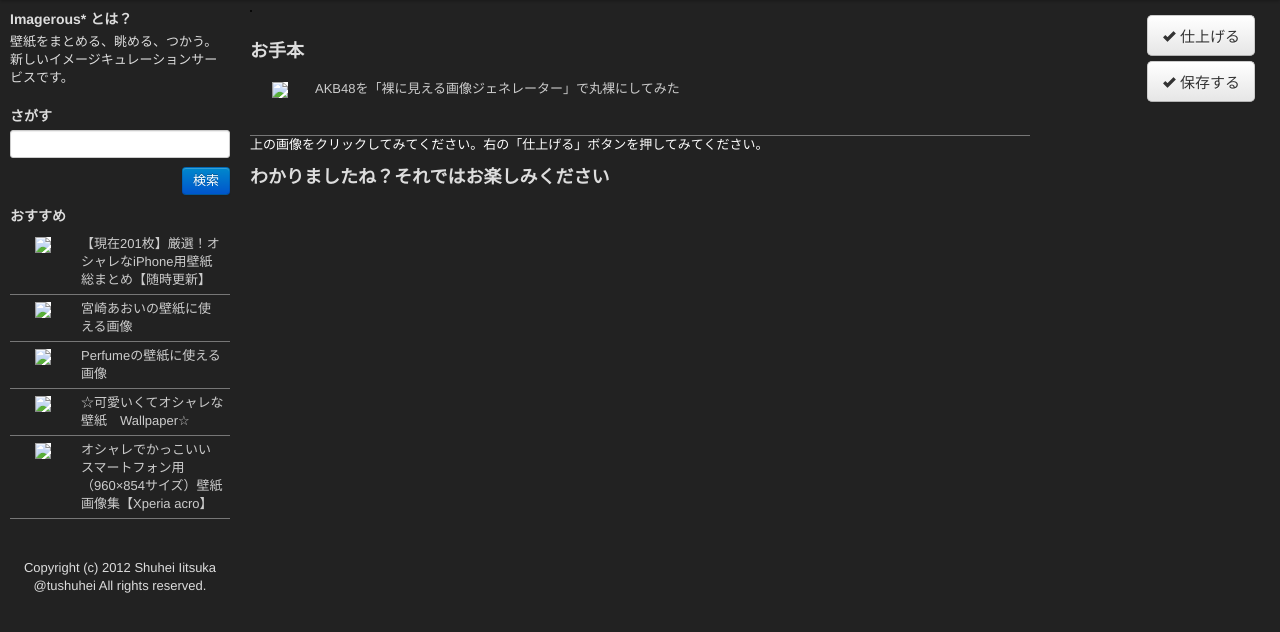
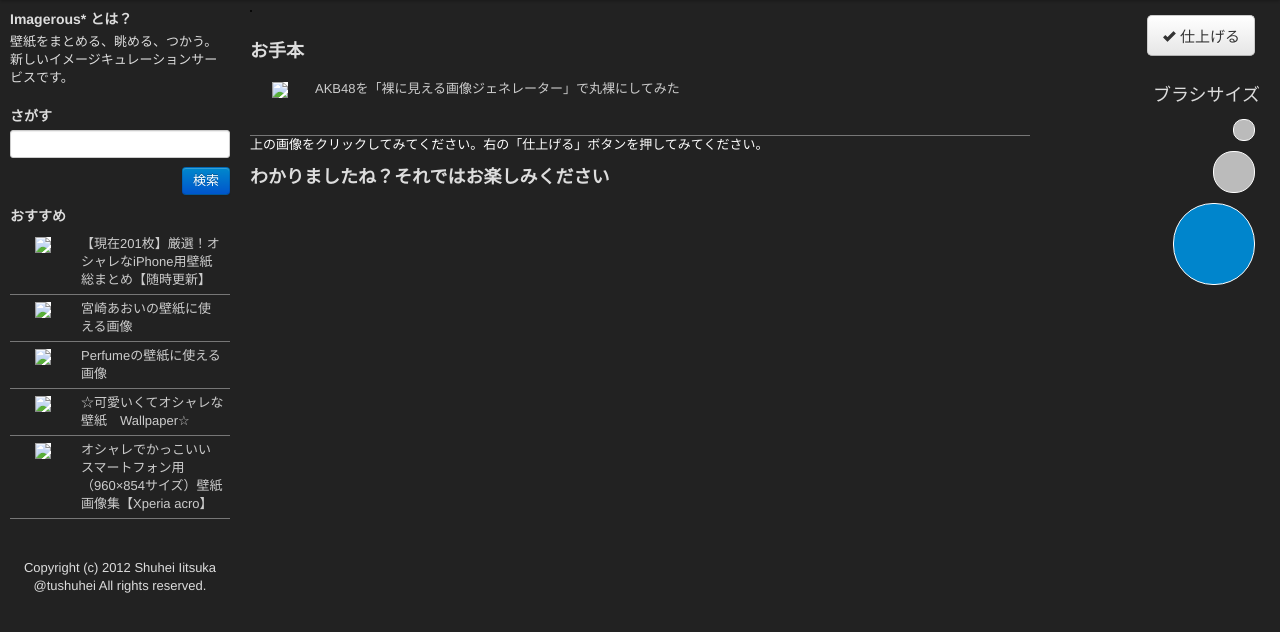
Before and after one commit to tushuhei/Imagerous, a PHP site: page /effect.php in a window 1280 px wide. Shown: the part 40-672 px from the top of the page. Run offline with PHP 8.4, Linux system fonts and the light colour scheme; a map, chart or similar area stays blank; some libraries are stand-ins or nearby versions.

Commit message:
ブラシ変更機能を加えた

```diff
--- a/templates/effecter.php
+++ b/templates/effecter.php
@@ -22,24 +22,111 @@
     <canvas id="subCanvas"></canvas>
     <img id="subPic">
 </div>
-<div style="width:180px; position:fixed; right:20px;top:50px; text-align:right">
+<div style="width:170px; position:fixed; right:20px;top:50px; text-align:right">
     <div style="margin:5px">
         <a class="btn btn-large" href="javascript:changeOpacity()">
             <i id="changeOpacityBtn" class="icon-ok"></i>
             <span id="changeOpacityLbl"> 仕上げる </span>
         </a>
     </div>
-    <div style="margin:5px">
-        <a class="btn btn-large" href="javascript:savePic()">
-            <i id="changeOpacityBtn" class="icon-ok"></i>
-            <span id="changeOpacityLbl"> 保存する</span>
+    <div style="margin-top:30px; color:#ddd">
+        <div style="text-align:right; font-size:18px; margin-bottom:10px">
+            ブラシサイズ
+        </div>
+        <? $brashSizes = array(20,40,80); ?>
+        <? foreach ($brashSizes as $brashSize): ?>
+        <a class="brashCircle">
+            <div style="
+                clear:right;
+                margin:5px;
+                float:right;
+                width:<?=$brashSize?>px;
+                height:<?=$brashSize?>px;
+                -webkit-border-radius:<?=($brashSize/2)?>px;
+                -moz-border-radius:<?=($brashSize/2)?>px;
+                border:1px solid #fff;
+                background-color: #bbb;
+                " class="brashCircle"
+                id="brashCircle<?=$brashSize?>"></div>
         </a>
+        <? endforeach ?>
     </div>
-<a id="data_url_png">
 </div>
 <script type="text/javascript" src="/js/jquery-1.7.2.min.js"></script>
 <script type="text/javascript" src="/js/wScratchPad.js"></script>
 <script type="text/javascript">
+
+    var sp = null;
+    var mainPic = document.getElementById('mainPic');
+    var brashCircles = new Array();
+    <? for($i = 0; $i < count($brashSizes); $i++): ?>
+        <? if ($i == count($brashSizes) - 1): ?>
+            brashCircles.push(new BrashCircle(document.getElementById("brashCircle<?=$brashSizes[$i]?>"), <?=$brashSizes[$i]?>, true));
+        <? else: ?>
+            brashCircles.push(new BrashCircle(document.getElementById("brashCircle<?=$brashSizes[$i]?>"), <?=$brashSizes[$i]?>, false));
+        <? endif ?>
+    <? endfor ?>
+
+    $(function() {
+        $(window).bind('load', function() {
+            sp = $("#spContainer").wScratchPad({
+                width: mainPic.width,
+                height: mainPic.height,
+                size: 80,
+                color: "FFCCCC"
+            });
+        });
+    });
+
+    function changeBrashSize(size) {
+        sp.wScratchPad("size", size);
+        for (var i = 0; i < brashSizes.length; i++) {
+            document.getElementById('brashCircle' + brashSizes[i]).style.backgroundColor = "#bbb";
+        }
+        document.getElementById('brashCircle'+size).style.backgroundColor = "#0085cc";
+    }
+
+    function BrashCircle(el, size, active) {
+        var circle = this;
+        circle.el = el;
+        circle.size = size;
+        circle.active = active;
+        if (circle.active == true) {
+            circle.el.style.backgroundColor = "#0085cc";
+        }
+        $(circle.el).live("click", function (){
+                sp.wScratchPad("size", circle.size);
+                for (var i = 0; i < brashCircles.length; i++) {
+                    brashCircles[i].setNotActive();
+                }
+                circle.setActive();
+                });
+        $(circle.el).live("mouseover", function (){
+                if (circle.active == false) {
+                    circle.el.style.backgroundColor = "#fff";
+                }
+                });
+        $(circle.el).live("mouseout", function (){
+                if (circle.active == false) {
+                    circle.el.style.backgroundColor = "#bbb";
+                }
+                });
+        $(circle.el).live("mousedown", function (){
+                if (circle.active == false) {
+                    circle.el.style.backgroundColor = "#999";
+                }
+                });
+    }
+    BrashCircle.prototype.setNotActive = function () {
+        var circle = this;
+        circle.el.style.backgroundColor = "#bbb";
+        circle.active = false;
+    };
+    BrashCircle.prototype.setActive = function () {
+        var circle = this;
+        circle.el.style.backgroundColor = "#0085cc";
+        circle.active = true;
+    };
 
     function changeOpacity () {
         var container = document.getElementById('spContainer');
@@ -54,38 +141,4 @@
         }
     }
 
-    var sp = null;
-    var mainPic = document.getElementById('mainPic');
-
-    $(function() {
-        $(window).bind('load', function() {
-            sp = $("#spContainer").wScratchPad({
-                width: mainPic.width,
-                height: mainPic.height,
-                size: 80,
-                color: "FFCCCC"
-            });
-        });
-    });
-
-    function savePic() {
-        var canvas = document.getElementById('subCanvas');
-        canvas.width = mainPic.width;
-        canvas.height = mainPic.height;
-        var context = canvas.getContext('2d');
-        var img = new Image();
-        img.src = mainPic.src;
-        img.width = mainPic.width;
-        img.height = mainPic.height;
-        img.onload = function() {
-            var canvas = document.getElementById('subCanvas');
-            var context = canvas.getContext('2d');
-            context.drawImage(img, 0, 0, mainPic.naturalWidth, mainPic.naturalHeight, 0, 0, mainPic.width, mainPic.height);
-            context.drawImage(document.getElementById('mainCanvas'), 0, 0, mainPic.width, mainPic.height);
-            var imgdata = canvas.toDataURL('image/png');
-            imgdata.replace('image/png', 'image/octet-stream');
-            window.open(imgdata, 'save');
-        }
-    }
-
 </script>
--- a/templates/frame.php
+++ b/templates/frame.php
@@ -80,7 +80,6 @@
                         <ul class="nav">
                             <li>
                             <a href="http://matome.naver.jp/odai/<?=$picture->articleId?>/<?=$picture->id?>" target="_blank">
-                            <img src="<?=$picture->small?>" width="20">
                                 <?=$picture->title?>
                             </a>
                             </li>
```
